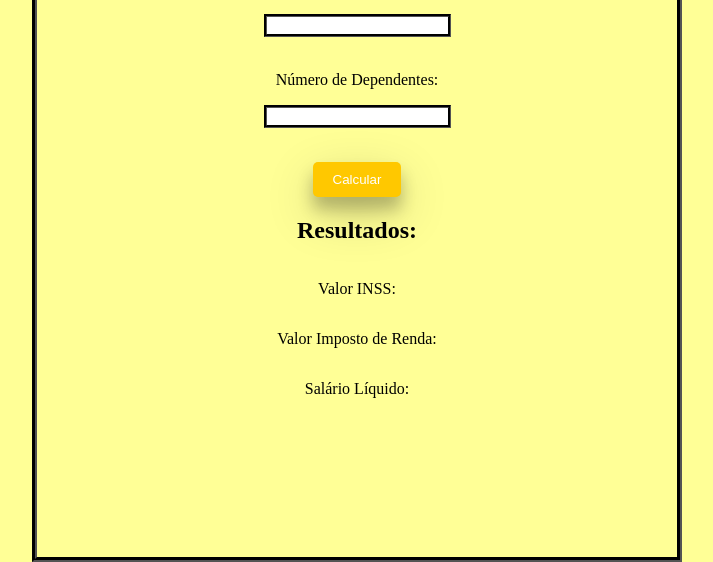
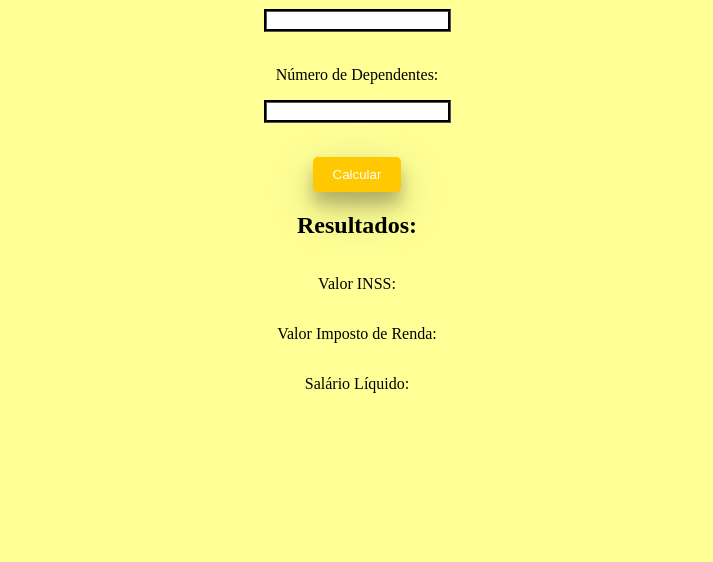
Before and after one commit to GuilhermeAmargo/INSS, a plain HTML site: page index.html in a window 1280 px wide. Shown: the part 248-810 px from the top of the page, without its empty margins (283-996 px from the left). Drawn offline with Linux system fonts and the light colour scheme.

Commit message:
Update style.css

```diff
--- a/style.css
+++ b/style.css
@@ -1,6 +1,5 @@
 body {
     background-color: rgb(255, 255, 150);
-    border: groove 5px rgb(0, 0, 0);
     width: 50%;
     margin: 0 auto;
     height: 100vh;
```
